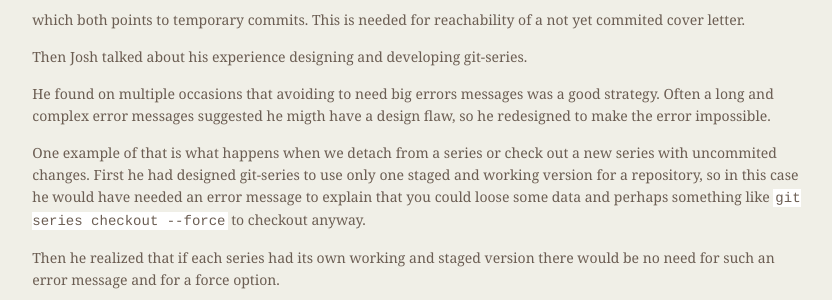
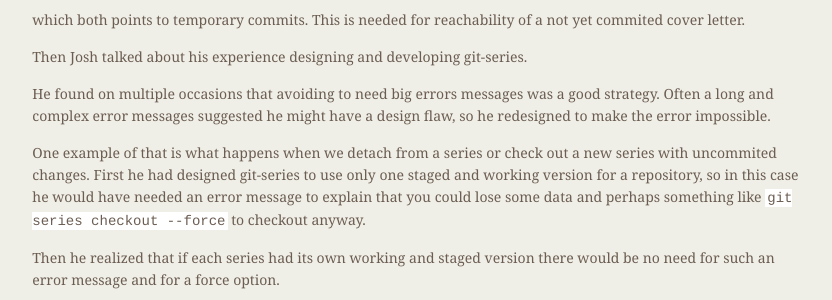
Before and after one commit to git/git.github.io, a Jekyll site: the page built from rev_news/drafts/edition-19.md, in a window 1280 px wide and 900 px high, scrolled down 2621 px. Shown: the part 176-476 px from the top of the window, without its empty margins (339-1171 px from the left). Built offline with Jekyll 4.4.1, drawn with Linux system fonts in a browser that asks for light colours; some of the changed text lies outside the part shown.

Commit message:
rn-19: fix typo in git-series article

```diff
--- a/rev_news/drafts/edition-19.md
+++ b/rev_news/drafts/edition-19.md
@@ -61,7 +61,7 @@
 `git submodule` could be used to track that but people generally have
 a bad experience with `git submodule`. It's also possible to manage
 patches outside Git. There are tools like for example quilt that can
-be used for this purpose, but then you loose the power of working with
+be used for this purpose, but then you lose the power of working with
 Git.
 
 Another possibility is to use branches with version names like
@@ -85,7 +85,7 @@
 the history of a patch series, and also tracks its cover letter and its
 base.
 
-Then josh gave a demo.
+Then Josh gave a demo.
 
 To create a series called "feature" based on v4.7, you would run for
 example:
@@ -184,14 +184,14 @@
 
 He found on multiple occasions that avoiding to need big errors
 messages was a good strategy. Often a long and complex error messages
-suggested he migth have a design flaw, so he redesigned to make the
+suggested he might have a design flaw, so he redesigned to make the
 error impossible.
 
 One example of that is what happens when we detach from a series or
 check out a new series with uncommited changes. First he had designed
 git-series to use only one staged and working version for a
 repository, so in this case he would have needed an error message to
-explain that you could loose some data and perhaps something like
+explain that you could lose some data and perhaps something like
 `git series checkout --force` to checkout anyway.
 
 Then he realized that if each series had its own working and staged
```
Also changed, not shown: other parts of rev_news/drafts/edition-19.md (+2 -2 lines).
